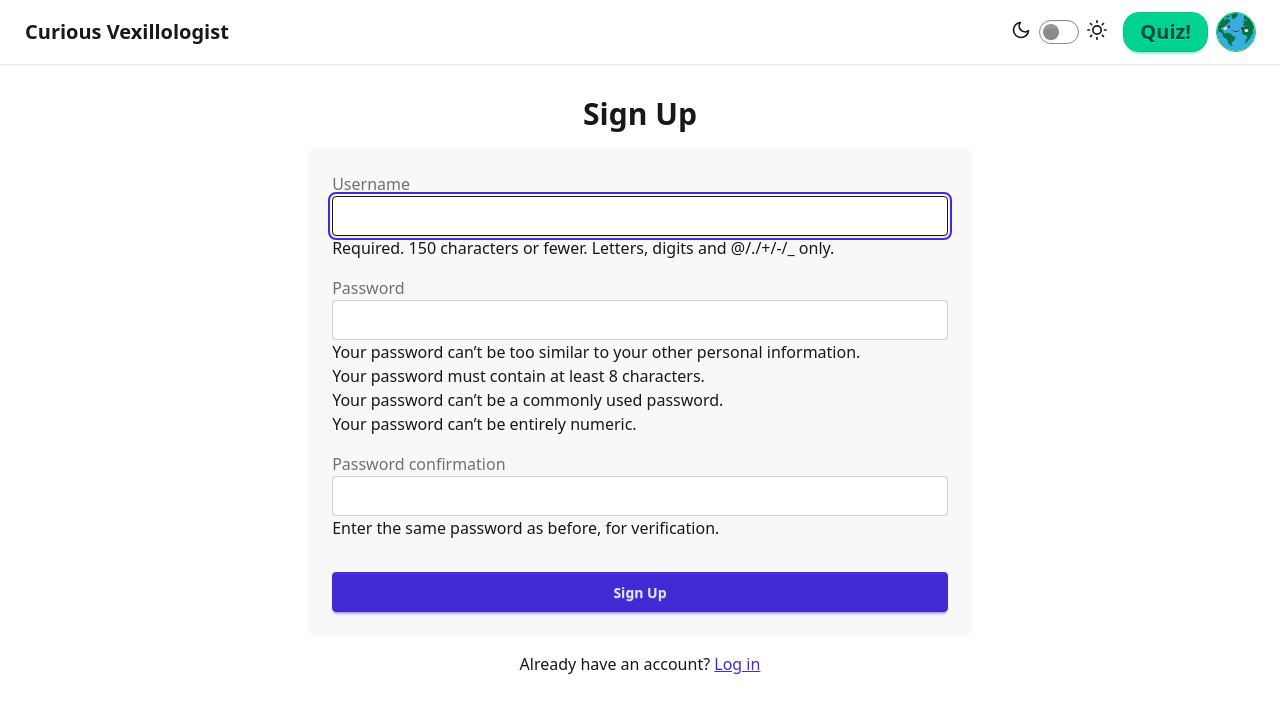
After one commit to VictoryMa8/vexillology-quiz-v2, a Django app: page /signup/ in a window 1280 px wide. The commit adds this page. Shown: the top 713 px of the page. Run offline with Django 5.2, Linux system fonts and the light colour scheme.

Commit message:
Added login and signup, styled them, and restricted access for urls

```diff
--- a/backend/settings.py
+++ b/backend/settings.py
@@ -80,6 +80,11 @@ WSGI_APPLICATION = 'backend.wsgi.application'
 
 AUTH_USER_MODEL = 'frontend.Vexillologist'
 
+# Self explanatory, after login/logout, send user to index
+LOGIN_URL = 'login'
+LOGIN_REDIRECT_URL = 'index'
+LOGOUT_REDIRECT_URL = 'index'
+
 # Database
 # https://docs.djangoproject.com/en/5.2/ref/settings/#databases
 
--- /dev/null
+++ b/frontend/forms.py
@@ -0,0 +1,9 @@
+from django import forms
+from django.contrib.auth.forms import UserCreationForm
+from .models import Vexillologist
+
+# Form for creating a new user (Vexillologist) using UserCreationForm
+class VexillologistCreationForm(UserCreationForm):
+    class Meta(UserCreationForm.Meta):
+        model = Vexillologist
+        fields = UserCreationForm.Meta.fields
--- a/frontend/static/assets/styles/output.css
+++ b/frontend/static/assets/styles/output.css
@@ -10,6 +10,8 @@
     --color-black: #000;
     --color-white: #fff;
     --spacing: 0.25rem;
+    --container-sm: 24rem;
+    --container-md: 28rem;
     --text-xl: 1.25rem;
     --text-xl--line-height: calc(1.75 / 1.25);
     --text-2xl: 1.5rem;
@@ -22,7 +24,10 @@
     --text-6xl--line-height: 1;
     --text-8xl: 6rem;
     --text-8xl--line-height: 1;
+    --font-weight-medium: 500;
     --font-weight-bold: 700;
+    --leading-snug: 1.375;
+    --radius-lg: 0.5rem;
     --radius-2xl: 1rem;
     --radius-4xl: 2rem;
     --ease-in-out: cubic-bezier(0.4, 0, 0.2, 1);
@@ -1985,9 +1990,6 @@
       max-width: 96rem;
     }
   }
-  .m-8 {
-    margin: calc(var(--spacing) * 8);
-  }
   .\!filter {
     display: flex !important;
     flex-wrap: wrap !important;
@@ -2321,6 +2323,9 @@
   .loading-xl {
     width: calc(var(--size-selector, 0.25rem) * 8);
   }
+  .w-9\/10 {
+    width: calc(9/10 * 100%);
+  }
   .w-10 {
     width: calc(var(--spacing) * 10);
   }
@@ -2330,8 +2335,17 @@
   .w-150 {
     width: calc(var(--spacing) * 150);
   }
+  .w-full {
+    width: 100%;
+  }
   .max-w-200 {
     max-width: calc(var(--spacing) * 200);
+  }
+  .max-w-md {
+    max-width: var(--container-md);
+  }
+  .max-w-sm {
+    max-width: var(--container-sm);
   }
   .min-w-140 {
     min-width: calc(var(--spacing) * 140);
@@ -2382,6 +2396,9 @@
   .justify-center {
     justify-content: center;
   }
+  .justify-start {
+    justify-content: flex-start;
+  }
   .gap-2 {
     gap: calc(var(--spacing) * 2);
   }
@@ -2429,6 +2446,9 @@
   .rounded-full {
     border-radius: calc(infinity * 1px);
   }
+  .rounded-lg {
+    border-radius: var(--radius-lg);
+  }
   .border {
     border-style: var(--tw-border-style);
     border-width: 1px;
@@ -2443,6 +2463,9 @@
   .bg-base-100 {
     background-color: var(--color-base-100);
   }
+  .bg-base-200 {
+    background-color: var(--color-base-200);
+  }
   .bg-success {
     background-color: var(--color-success);
   }
@@ -2470,8 +2493,14 @@
   .py-4 {
     padding-block: calc(var(--spacing) * 4);
   }
+  .pb-0 {
+    padding-bottom: calc(var(--spacing) * 0);
+  }
   .text-center {
     text-align: center;
+  }
+  .text-left {
+    text-align: left;
   }
   .text-2xl {
     font-size: var(--text-2xl);
@@ -2497,9 +2526,49 @@
     font-size: var(--text-xl);
     line-height: var(--tw-leading, var(--text-xl--line-height));
   }
+  .leading-snug {
+    --tw-leading: var(--leading-snug);
+    line-height: var(--leading-snug);
+  }
   .font-bold {
     --tw-font-weight: var(--font-weight-bold);
     font-weight: var(--font-weight-bold);
+  }
+  .font-medium {
+    --tw-font-weight: var(--font-weight-medium);
+    font-weight: var(--font-weight-medium);
+  }
+  .break-words {
+    overflow-wrap: break-word;
+  }
+  .whitespace-normal {
+    white-space: normal;
+  }
+  .link-primary {
+    color: var(--color-primary);
+    @media (hover: hover) {
+      &:hover {
+        color: var(--color-primary);
+        @supports (color: color-mix(in lab, red, red)) {
+          color: color-mix(in oklab, var(--color-primary) 80%, #000);
+        }
+      }
+    }
+  }
+  .text-base-content {
+    color: var(--color-base-content);
+  }
+  .text-base-content\/70 {
+    color: var(--color-base-content);
+    @supports (color: color-mix(in lab, red, red)) {
+      color: color-mix(in oklab, var(--color-base-content) 70%, transparent);
+    }
+  }
+  .text-error {
+    color: var(--color-error);
+  }
+  .text-success {
+    color: var(--color-success);
   }
   .text-white {
     color: var(--color-white);
@@ -2561,6 +2630,11 @@
     transition-timing-function: var(--tw-ease, var(--default-transition-timing-function));
     transition-duration: var(--tw-duration, var(--default-transition-duration));
   }
+  .transition-colors {
+    transition-property: color, background-color, border-color, outline-color, text-decoration-color, fill, stroke, --tw-gradient-from, --tw-gradient-via, --tw-gradient-to;
+    transition-timing-function: var(--tw-ease, var(--default-transition-timing-function));
+    transition-duration: var(--tw-duration, var(--default-transition-duration));
+  }
   .duration-300 {
     --tw-duration: 300ms;
     transition-duration: 300ms;
@@ -2568,6 +2642,10 @@
   .ease-in-out {
     --tw-ease: var(--ease-in-out);
     transition-timing-function: var(--ease-in-out);
+  }
+  .btn-primary {
+    --btn-color: var(--color-primary);
+    --btn-fg: var(--color-primary-content);
   }
   .btn-success {
     --btn-color: var(--color-success);
@@ -2607,9 +2685,24 @@
       }
     }
   }
+  .focus\:outline-primary {
+    &:focus {
+      outline-color: var(--color-primary);
+    }
+  }
   .md\:ml-24 {
     @media (width >= 48rem) {
       margin-left: calc(var(--spacing) * 24);
+    }
+  }
+  .md\:w-1\/2 {
+    @media (width >= 48rem) {
+      width: calc(1/2 * 100%);
+    }
+  }
+  .md\:w-3\/4 {
+    @media (width >= 48rem) {
+      width: calc(3/4 * 100%);
     }
   }
   .md\:flex-row {
@@ -2880,6 +2973,10 @@
   inherits: false;
   initial-value: solid;
 }
+@property --tw-leading {
+  syntax: "*";
+  inherits: false;
+}
 @property --tw-font-weight {
   syntax: "*";
   inherits: false;
@@ -3019,6 +3116,7 @@
       --tw-skew-x: initial;
       --tw-skew-y: initial;
       --tw-border-style: solid;
+      --tw-leading: initial;
       --tw-font-weight: initial;
       --tw-shadow: 0 0 #0000;
       --tw-shadow-color: initial;
--- a/frontend/templates/nav.html
+++ b/frontend/templates/nav.html
@@ -31,7 +31,19 @@
         class="menu menu-sm dropdown-content bg-base-100 rounded-box z-1 mt-3 w-52 p-2 shadow">
         <li><a href="{% url 'about' %}" class="text-2xl">About</a></li>
         <li><a href="{% url 'contact' %}" class="text-2xl">Contact</a></li>
-        <li><a href="{% url 'settings' %}" class="text-2xl">Settings</a></li>
+        <!-- If user is authenticated, display settings + logout, otherwise, login + sign up -->
+        {% if user.is_authenticated %}
+          <li><a href="{% url 'settings' %}" class="text-2xl">Settings</a></li>
+          <li>
+            <form action="{% url 'logout' %}" method="post">
+              {% csrf_token %}
+              <button type="submit" class="text-2xl w-full text-left text-error">Logout</button>
+            </form>
+          </li>
+        {% else %}
+          <li><a href="{% url 'login' %}" class="text-2xl text-success">Login</a></li>
+          <li><a href="{% url 'signup' %}" class="text-2xl text-success">Sign Up</a></li>
+        {% endif %}
       </ul>
     </div>
   </div>
--- /dev/null
+++ b/frontend/templates/signup.html
@@ -0,0 +1,43 @@
+{% extends 'base.html' %}
+
+{% block title %}Sign Up - Vexillology Quiz{% endblock %}
+
+{% block content %}
+<main class="flex flex-col items-center justify-center p-8 gap-4">
+    <h1 class="text-3xl font-bold">Sign Up</h1>
+    <form method="post" class="flex flex-col gap-4 w-9/10 md:w-3/4 bg-base-200 p-6 rounded-lg">
+        {% csrf_token %}
+        {% for field in form %}
+            <label class="form-control w-full">
+                <div class="label">
+                    <span class="label-text font-medium">{{ field.label }}</span>
+                </div>
+                {{ field }}
+                {% if field.help_text %}
+                    <div class="label pb-0 justify-start">
+                        <div class="label-text-alt text-base-content whitespace-normal break-words text-left">{{ field.help_text }}</div>
+                    </div>
+                {% endif %}
+                {% for error in field.errors %}
+                    <div class="label">
+                        <span class="label-text-alt text-error font-medium">{{ error }}</span>
+                    </div>
+                {% endfor %}
+            </label>
+        {% endfor %}
+        <button type="submit" class="btn btn-primary mt-4 w-full">Sign Up</button>
+    </form>
+    <p>Already have an account? <a href="{% url 'login' %}" class="link link-primary hover:text-primary-focus transition-colors">Log in</a></p>
+</main>
+
+<script>
+    // When DOM loads, give inputs DaisyUI classes to all form inputs (theme controller avoided)
+    // Doing this otherwise we'd have to do some freaky Django stuff with widgets
+    document.addEventListener("DOMContentLoaded", function() {
+        const inputs = document.querySelectorAll("form input:not([type='hidden'])");
+        inputs.forEach(input => {
+            input.classList.add("input", "input-bordered", "w-full", "focus:outline-primary");
+        });
+    });
+</script>
+{% endblock %}
--- a/frontend/urls.py
+++ b/frontend/urls.py
@@ -1,10 +1,15 @@
 from django.urls import path, include
 from django.conf import settings
+from django.contrib.auth import views as auth_views
 
 from . import views
 
 urlpatterns = [
     path('', views.index, name='index'),
+    # Standard Django LoginView as login/
+    path('login/', auth_views.LoginView.as_view(template_name='login.html'), name='login'),
+    path('logout/', auth_views.LogoutView.as_view(), name='logout'),
+    path('signup/', views.signup, name='signup'),
     path("search_countries/", views.search_countries, name="search_countries"),
     path("search_guesses/", views.search_guesses, name="search_guesses"),
     path("country/<slug:country_name>/", views.country, name="country"),
--- a/frontend/views.py
+++ b/frontend/views.py
@@ -1,6 +1,9 @@
 from django.shortcuts import render, redirect
 from django.conf import settings
 from django.utils.text import slugify
+from django.contrib.auth.decorators import login_required
+from django.contrib.auth import login
+from .forms import VexillologistCreationForm
 import csv
 import random
 import time
@@ -8,6 +11,7 @@ import ast
 import os
 
 # Create your views here.
+# Users who are not logged in can only access index, signup, and login
 
 with open(os.path.join(settings.BASE_DIR, 'frontend', 'static', 'assets', 'countries.csv'), 'r', encoding='utf-8') as file:
     reader = csv.DictReader(file)
@@ -16,6 +20,20 @@ with open(os.path.join(settings.BASE_DIR, 'frontend', 'static', 'assets', 'count
 def index(request):
     return render(request, 'index.html', context={'countries': countries })
 
+def signup(request):
+    # On the sign up page, get the form with post
+    if request.method == 'POST':
+        form = VexillologistCreationForm(request.POST)
+        if form.is_valid():
+            # Put user info into database, login user, and redirect to index
+            user = form.save()
+            login(request, user)
+            return redirect('index')
+    else:
+        form = VexillologistCreationForm()
+    return render(request, 'signup.html', {'form': form})
+
+@login_required
 def search_countries(request):
     query = request.GET.get("search_countries", "")
     print(query)
@@ -27,6 +45,7 @@ def search_countries(request):
     time.sleep(0.075)
     return render(request, "list.html", context={'countries': filtered_countries })
 
+@login_required
 def search_guesses(request):
     query = request.GET.get("guess", "")
     print(query)
@@ -38,6 +57,7 @@ def search_guesses(request):
     time.sleep(0.1)
     return render(request, "guesses.html", context={'countries': filtered_countries })
 
+@login_required
 def country(request, country_name):
     # Slugify makes it a cleaner string
     chosen_country = [country for country in countries if slugify(country['Country']) == country_name]
@@ -47,6 +67,7 @@ def country(request, country_name):
     else:
         return redirect("/")
 
+@login_required
 def quiz(request):
     if request.method == "GET":
         random_country = random.choice(countries)
@@ -88,10 +109,15 @@ def quiz(request):
         streak = 0
         return render(request, 'quiz.html', context={'countries': countries, 'random_country': random_country, 'streak': streak, 'message': message })
 
-
+@login_required
 def about(request):
     return render(request, 'about.html')
 
+@login_required
+def contact(request):
+    return render(request, 'contact.html')
+
+@login_required
 def contact(request):
     return render(request, 'contact.html')
 
```
Also changed, not shown: frontend/templates/index.html (+8 -1 lines), frontend/templates/login.html (added, +38 -0 lines).
